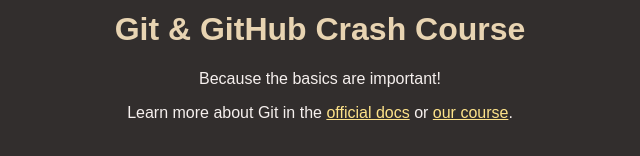
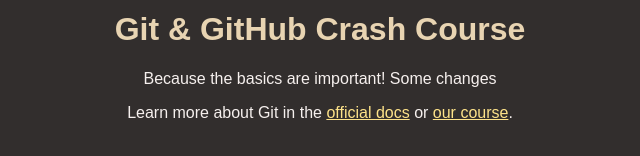
Before and after one commit to pradeepshettyh/gitact, a plain HTML site: page index.html in a window 1280 px wide. Shown: the part 158-314 px from the top of the page, without its empty margins (320-960 px from the left). Drawn offline with Linux system fonts and the light colour scheme.

Commit message:
pradeep chan

```diff
--- a/index.html
+++ b/index.html
@@ -13,7 +13,7 @@
       <h1>Git & GitHub Crash Course</h1>
     </header>
     <main>
-      <p>Because the basics are important!</p>
+      <p>Because the basics are important! Some changes</p>
       <p>
         Learn more about Git in the
         <a href="https://git-scm.com/book/en/v2">official docs</a> or
```
